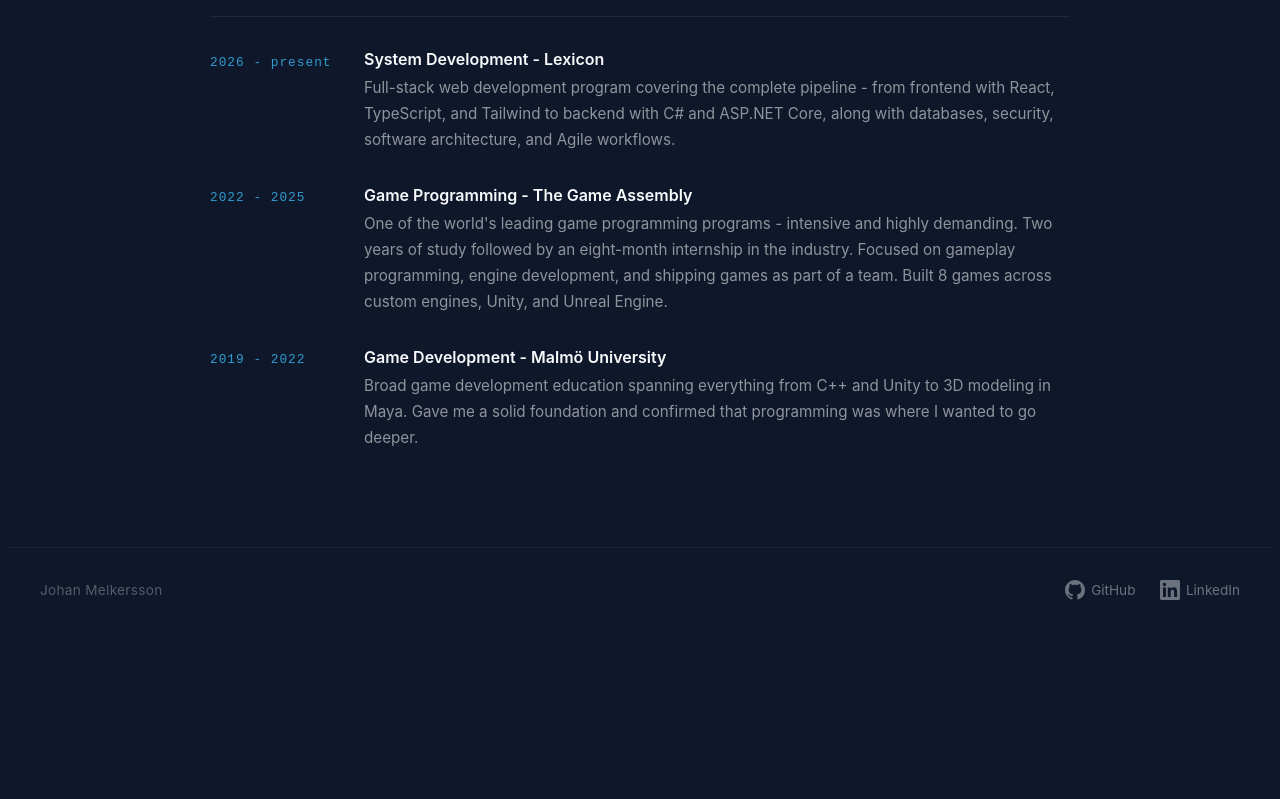
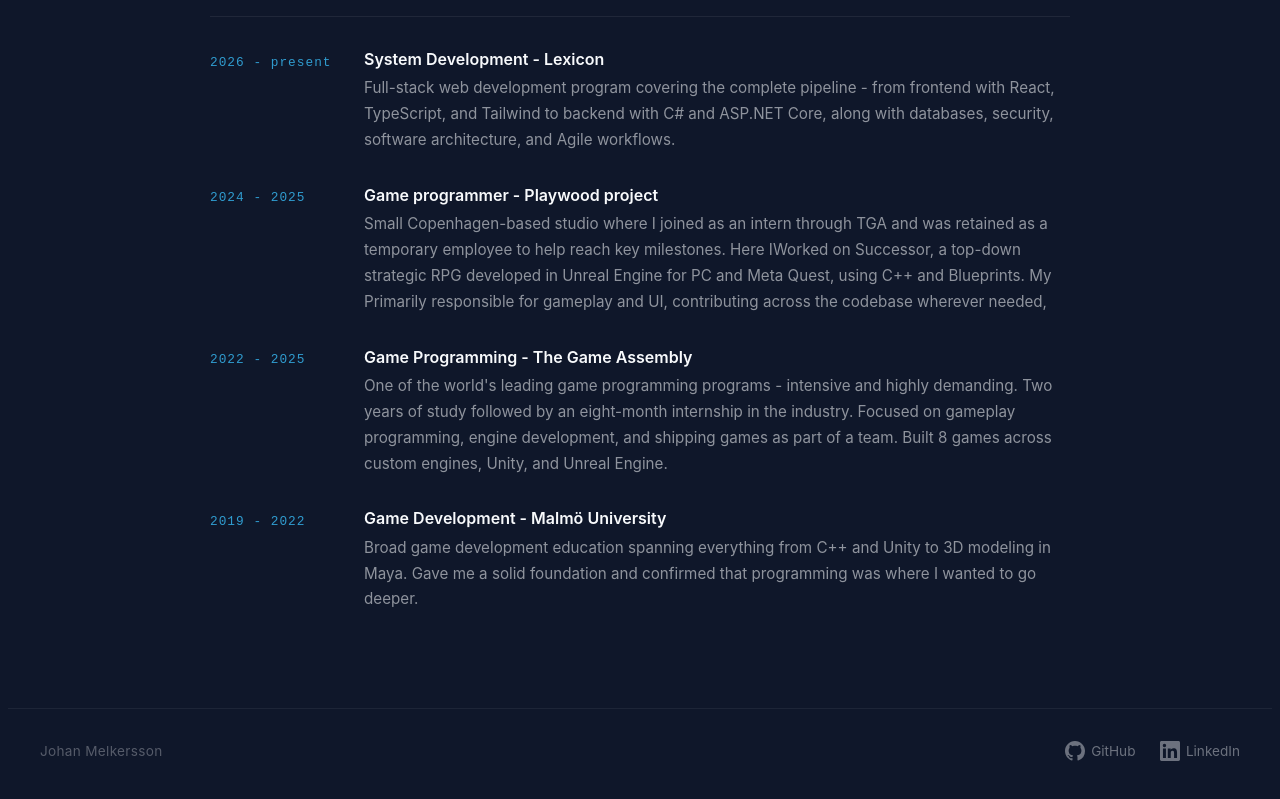
Before and after one commit to johanmelkersson/johanmelkersson.github.io, a React (Vite) app: page /about in a window 1280 px wide. Shown: the part 1151-1950 px from the top of the page. Before the commit the page ends 1791 px from the top, so only its background shows below. Built offline with nearby package versions, Linux system fonts and the light colour scheme.

Commit message:
playwood background added

```diff
--- a/src/pages/About.tsx
+++ b/src/pages/About.tsx
@@ -78,6 +78,17 @@
             </div>
           </div>
           <div className={styles.timelineItem}>
+            <span className={styles.timelineYear}>2024  - 2025</span>
+            <div>
+              <h3>Game programmer - Playwood project</h3>
+              <p>Small Copenhagen-based studio where I joined as an intern through TGA and was retained as a temporary employee
+                to help reach key milestones. Here IWorked on Successor, a top-down strategic RPG developed in Unreal Engine for
+                PC and Meta Quest, using C++ and Blueprints. My Primarily responsible for gameplay and UI, contributing across the
+                codebase wherever needed,
+              </p>
+            </div>
+          </div>
+          <div className={styles.timelineItem}>
             <span className={styles.timelineYear}>2022 - 2025</span>
             <div>
               <h3>Game Programming - The Game Assembly</h3>
```
